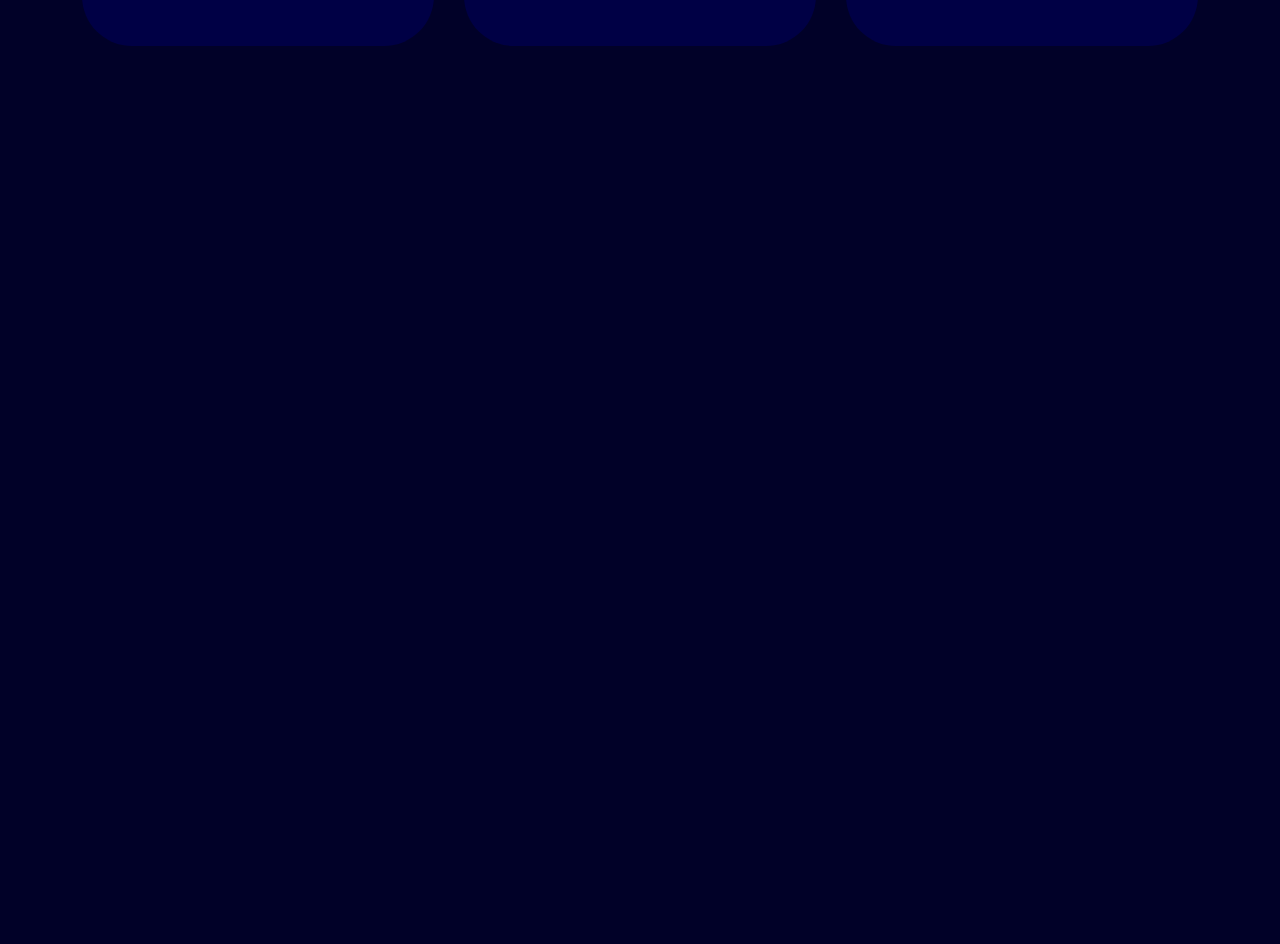
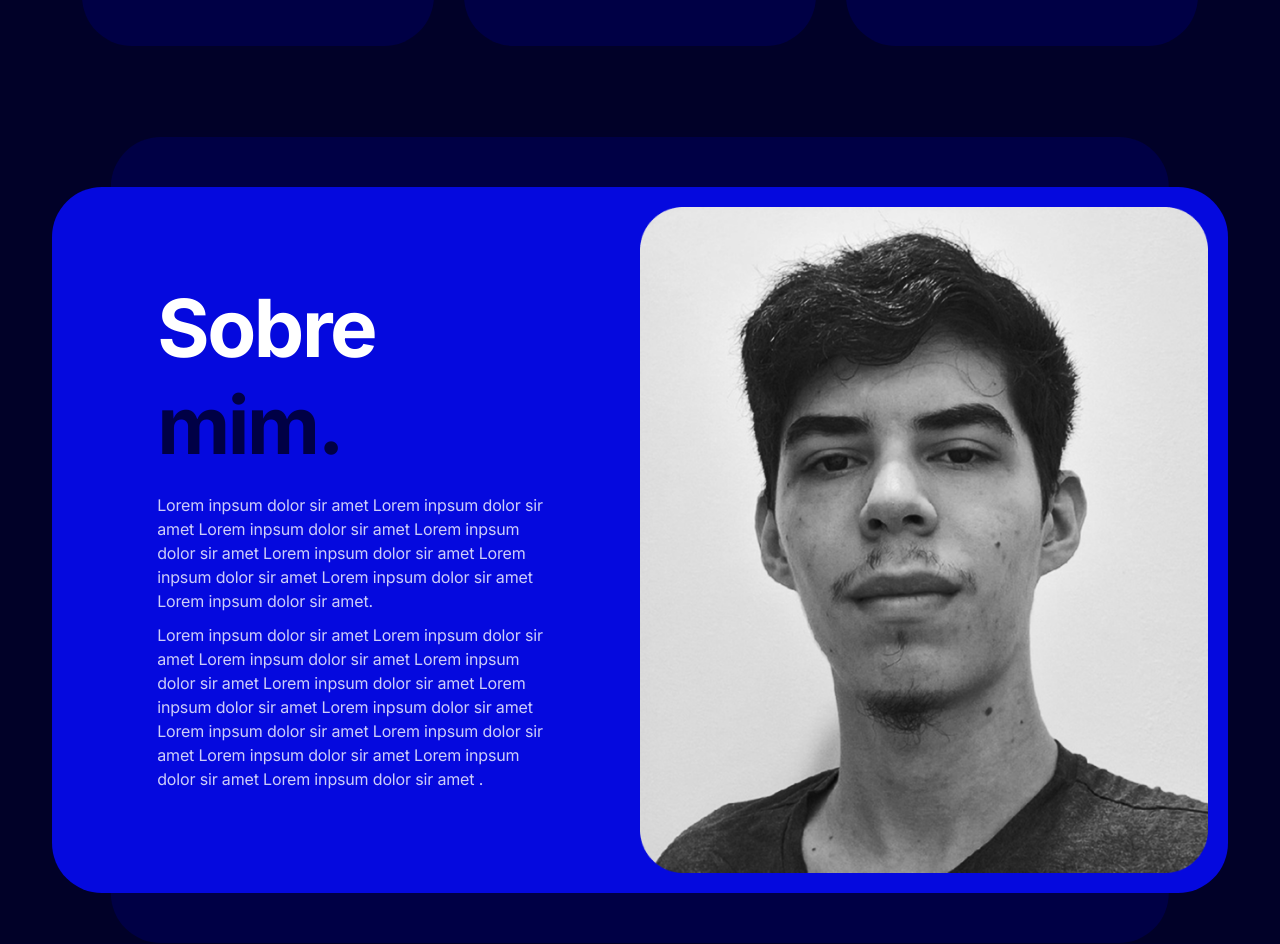
Before and after one commit to alessandroCidney/MyPortfolioPage, a Next.js app: page / in a window 1280 px wide. Shown: the part 1738-2682 px from the top of the page. Before the commit the page ends 1874 px from the top, so only its background shows below. Built offline with nearby package versions, Linux system fonts and the light colour scheme; no server answers.

Commit message:
feat: Added more sections

```diff
--- /dev/null
+++ b/app/components/pages/AboutSection/index.tsx
@@ -0,0 +1,38 @@
+import Image from 'next/image'
+import styles from './styles.module.scss'
+
+export function AboutSection() {
+  return (
+    <section className={styles.aboutSection}>
+      <div className={styles.contentContainer}>
+        <div className={styles.textContainer}>
+          <h1>
+            Sobre <br />
+
+            <span className={styles.highlight}>
+              mim.
+            </span>
+          </h1>
+
+          <p>
+            Lorem inpsum dolor sir amet Lorem inpsum dolor sir amet Lorem inpsum dolor sir amet Lorem inpsum dolor sir amet Lorem inpsum dolor sir amet Lorem inpsum dolor sir amet Lorem inpsum dolor sir amet Lorem inpsum dolor sir amet.
+          </p>
+
+          <p>
+            Lorem inpsum dolor sir amet Lorem inpsum dolor sir amet Lorem inpsum dolor sir amet Lorem inpsum dolor sir amet Lorem inpsum dolor sir amet Lorem inpsum dolor sir amet Lorem inpsum dolor sir amet Lorem inpsum dolor sir amet Lorem inpsum dolor sir amet Lorem inpsum dolor sir amet Lorem inpsum dolor sir amet Lorem inpsum dolor sir amet .
+          </p>
+        </div>
+
+        <div className={styles.imageContainer}>
+          <Image
+            src='/images/photos/selfie.png'
+            alt='Uma fotografia minha.'
+            fill
+          />
+        </div>
+      </div>
+
+      <div className={styles.secondBackground} />
+    </section>
+  )
+}
--- /dev/null
+++ b/app/components/pages/AboutSection/styles.module.scss
@@ -0,0 +1,82 @@
+section.aboutSection {
+  position: relative;
+
+  margin: auto;
+
+  width: 95%;
+  max-width: 1500px;
+
+  border-radius: 50px;
+
+  // Prevents CSS margin collapsing "errors"
+  // https://developer.mozilla.org/en-US/docs/Web/CSS/CSS_box_model/Mastering_margin_collapsing
+  border: 1px solid transparent;
+
+  .contentContainer {
+    position: relative;
+
+    z-index: 2;
+
+    padding: 20px;
+    margin: 50px 0;
+
+    display: flex;
+    align-items: center;
+    justify-content: space-between;
+
+    background-color: var(--theme-primary-color);
+
+    border-radius: 50px;
+
+    .textContainer {
+      width: 50%;
+
+      > * {
+        margin: auto;
+
+        width: 70%;
+      }
+
+      h1 {
+        margin-bottom: 20px;
+
+        font-size: 5rem;
+
+        span.highlight {
+          color: var(--theme-primary-darken-1-color);
+        }
+      }
+
+      p {
+        margin-bottom: 10px;
+
+        opacity: 0.8;
+      }
+    }
+
+    .imageContainer {
+      position: relative;
+
+      aspect-ratio: 658 / 772;
+
+      width: 50%;
+    }
+  }
+
+  .secondBackground {
+    position: absolute;
+
+    z-index: 1;
+
+    top: 0;
+    left: 50%;
+    transform: translateX(-50%);
+
+    width: 90%;
+    height: 100%;
+
+    background-color: var(--theme-primary-darken-1-color);
+
+    border-radius: 50px;
+  }
+}
--- a/app/components/pages/DefaultHeader/index.tsx
+++ b/app/components/pages/DefaultHeader/index.tsx
@@ -1,3 +1,5 @@
+'use client'
+
 import Link from "next/link";
 import Image from "next/image";
 import { useEffect, useState } from "react";
--- a/app/globals.css
+++ b/app/globals.css
@@ -27,8 +27,8 @@ body {
 
 :root {
   --theme-primary-color: #0509DE;
-  --theme-background-color: #010128;
-  --theme-background-lighten-color: #02023C;
+  --theme-primary-darken-1-color: #000045;
+  --theme-primary-darken-2-color: #010128;
 
   --header-height: 70px;
 }
@@ -45,7 +45,7 @@ body {
 }
 
 body {
-  background-color: var(--theme-background-color);
+  background-color: var(--theme-primary-darken-2-color);
   color: #fff;
 }
 
--- a/app/page.tsx
+++ b/app/page.tsx
@@ -1,5 +1,3 @@
-'use client'
-
 import { FontAwesomeIcon } from "@fortawesome/react-fontawesome";
 import { faArrowUpRightFromSquare } from "@fortawesome/free-solid-svg-icons";
 
@@ -10,6 +8,7 @@ import styles from './styles.module.scss'
 
 import { HeroSection } from "./components/pages/HeroSection";
 import { GeneralSkillsSection } from "./components/pages/GeneralSkillsSection";
+import { AboutSection } from "./components/pages/AboutSection";
 
 export default function Home() {
   return (
@@ -20,6 +19,8 @@ export default function Home() {
         <HeroSection />
 
         <GeneralSkillsSection />
+
+        <AboutSection />
       </main>
     </div>
   );
```
Also changed, not shown: public/images/photos/selfie.png (added).
